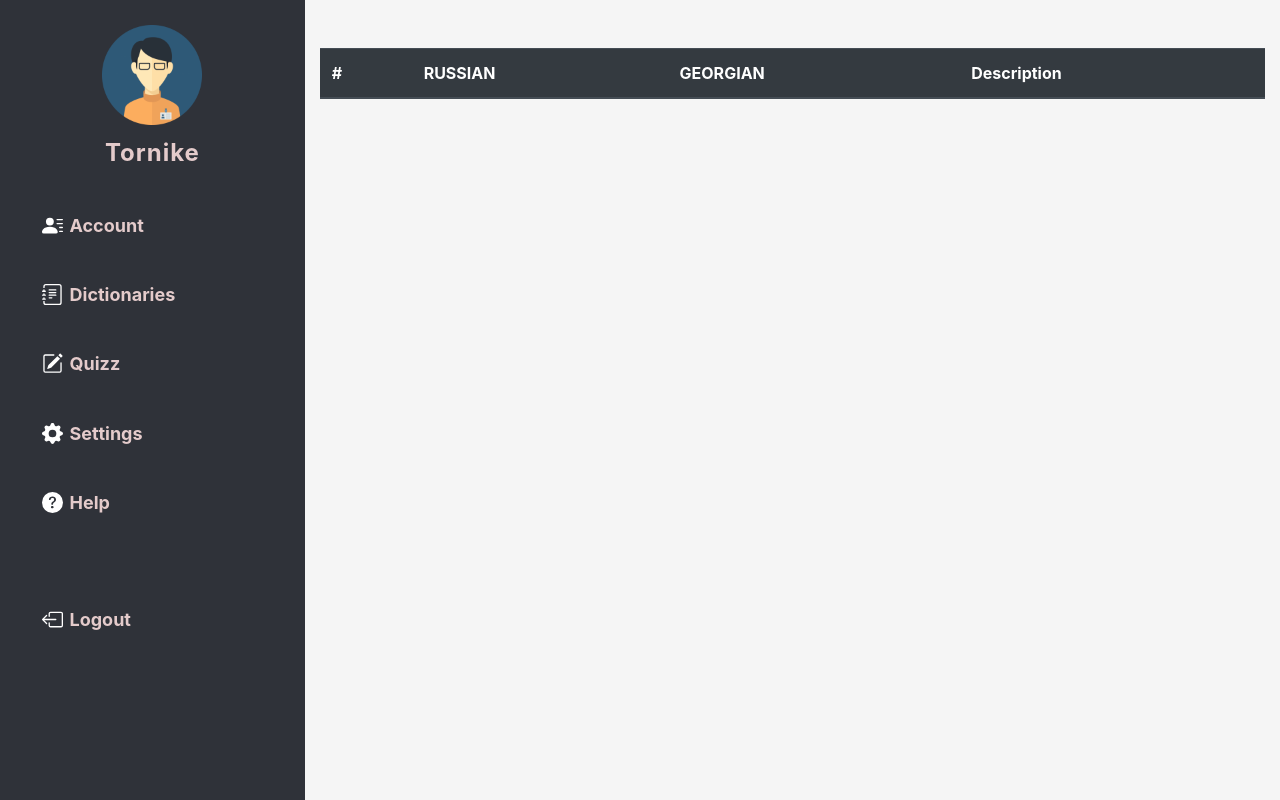
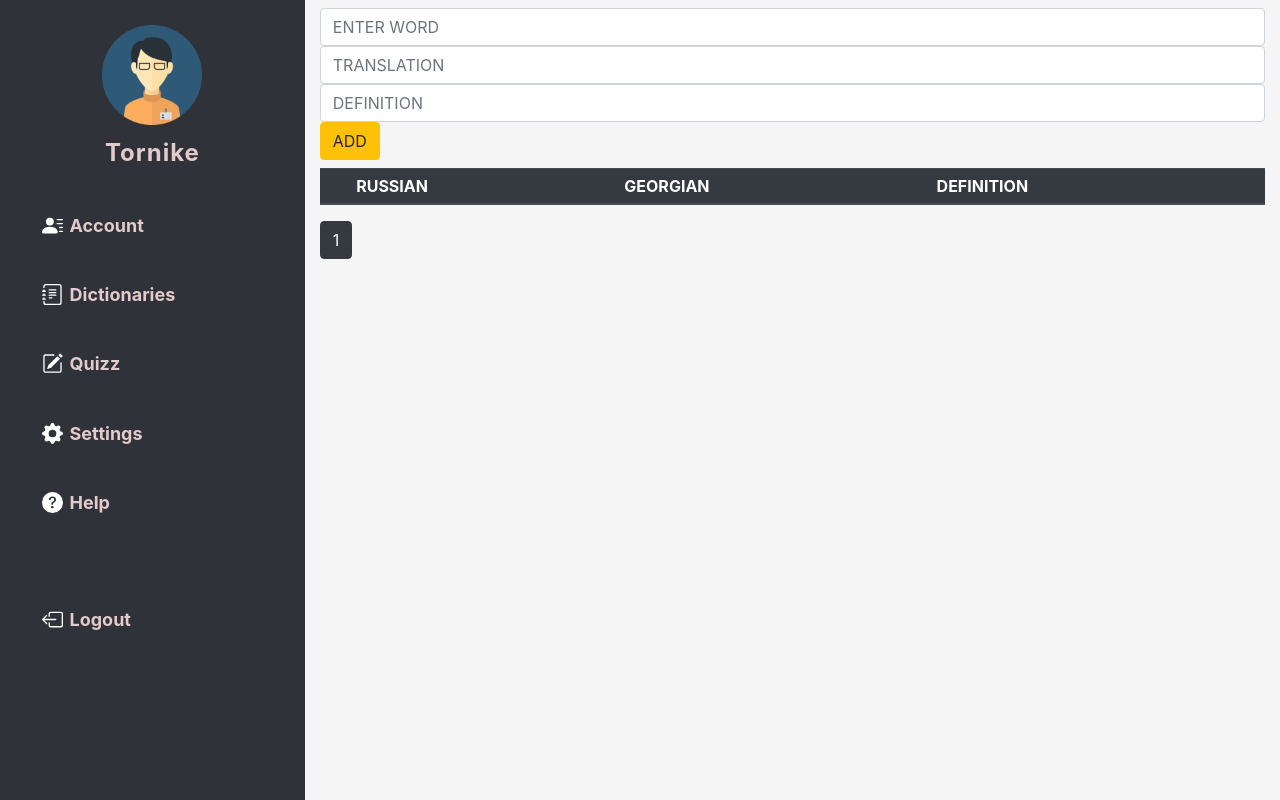
Before and after one commit to berekashvili22/DjangoDictionary, a Django app: page /dictionary/2 in a window 1280 px wide. Shown: the part 62-862 px from the top of the page. Run offline with Django 3.2, Linux system fonts and the light colour scheme; a user stored in the database is signed in; data comes from the database, SQL or seed files in the repository; lists and menus that the app fills with data are empty.

Commit message:
create form / add pagination logic

```diff
--- a/dictionary_project/dictionary/templates/dictionary/dictionary.html
+++ b/dictionary_project/dictionary/templates/dictionary/dictionary.html
@@ -2,26 +2,51 @@
 {% load static %}
 {% block content %}
 <!-- home-right-cont -->
-<div class="container mt-5">
-    <table class="table table-hover">
+<div class="container mt-2">
+    <form action="" method="POST" class="input-word-form mb-2">
+        {% csrf_token %}
+        {{ form }}
+        <button type="submit" class="btn btn-warning word-form update">ADD</button>
+    </form>
+    <table class="table table-sm table-hover">
         <thead class="thead-dark">
           <tr>
-            <th scope="col">#</th>
+            <th scope="col"></th>
             <th scope="col">{{ dictionary.lang_from }}</th>
             <th scope="col">{{ dictionary.lang_to }}</th>
-            <th scope="col">Description</th>
+            <th scope="col">DEFINITION</th>
           </tr>
         </thead>
         <tbody>
-        {% for word in words %}
+        {% for word in page_obj %}
           <tr>
             <th scope="row">{{ forloop.counter }}</th>
             <td>{{ word.original_word }}</td>
             <td>{{ word.translated_word }}</td>
-            <td>{{ word.description }}</td>
+            <td>{% if word.definition == "" %}-{% else %}{{ word.definition }}{% endif %}</td>
           </tr>
         {% endfor %}
         </tbody>
       </table>
+      <div class="pagination mt-3 mb-2">
+        <span class="step-links">
+            {% if page_obj.has_previous %}
+                <a href="?page=1" class="btn btn-outline-dark"><<</a>
+                <a href="?page={{ page_obj.previous_page_number }}" class="btn btn-outline-dark"><</a>
+            {% endif %}
+
+            {% for num in page_obj.paginator.page_range %}
+              {% if page_obj.number == num %}
+                <a href="?page={{ num }}" class="btn btn-dark">{{ num }}</a>
+              {% elif num > page_obj.number|add:'-3' and num > page_obj.number|add:'3' %}
+                <a href="?page={{ num }}" class="btn btn-outline-dark">{{ num }}</a>
+              {% endif %}
+            {% endfor %}
+            {% if page_obj.has_next %}
+                <a href="?page={{ page_obj.next_page_number }}" class="btn btn-outline-dark">></a>
+                <a href="?page={{ page_obj.paginator.num_pages }}" class="btn btn-outline-dark">>></a>
+            {% endif %}
+        </span>
+      </div>
 </div>
 {% endblock content %}
```
